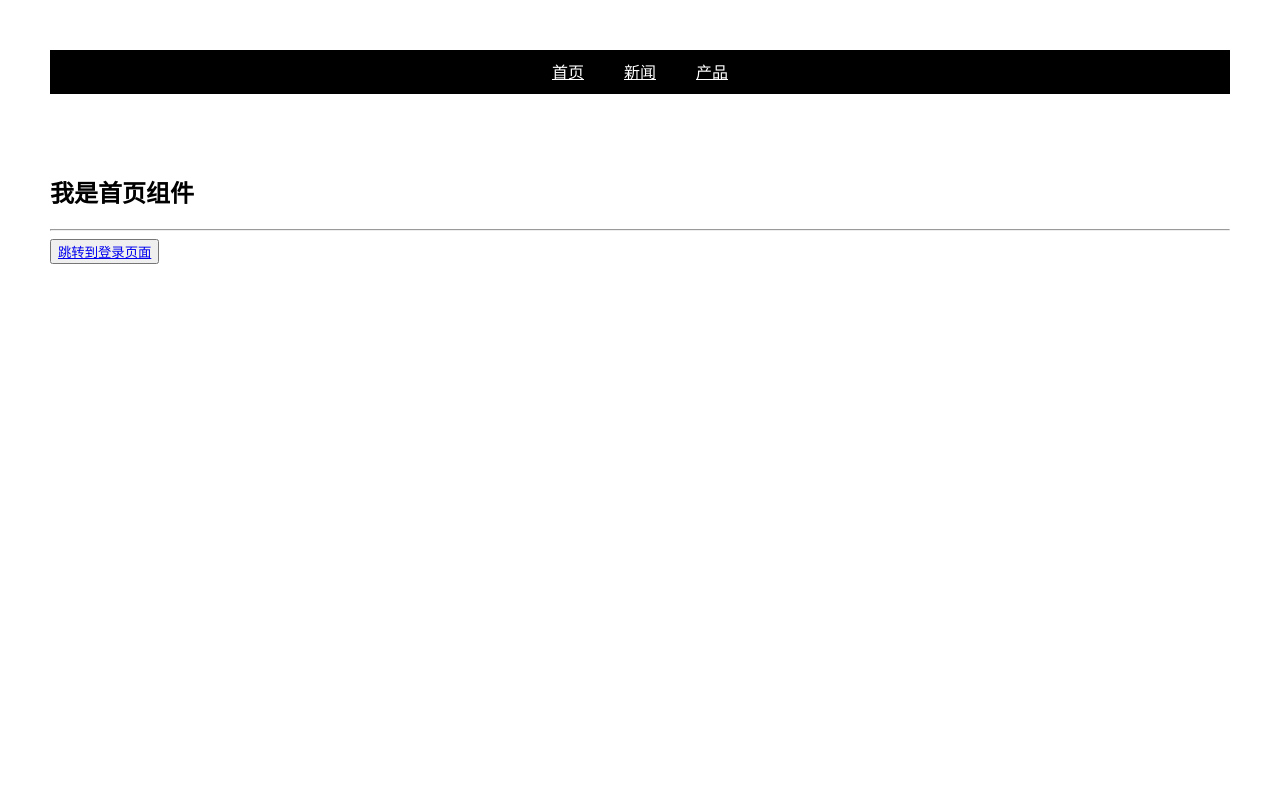
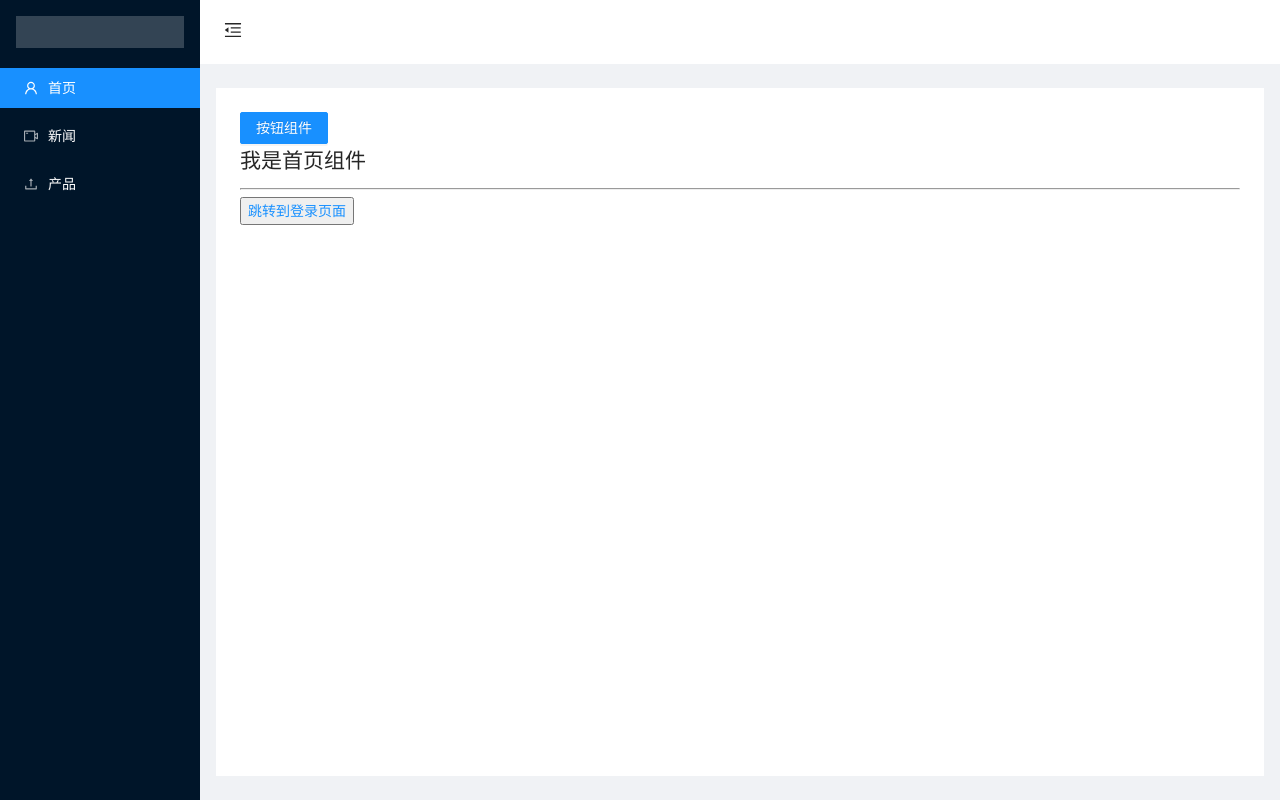
Before and after one commit to kdyzm/react-lesson, a React (Create React App) app: page / in a window 1280 px wide. Built offline with nearby package versions, Linux system fonts and the light colour scheme.

Commit message:
使用antd，遗留bug：导航栏不响应

```diff
--- a/package.json
+++ b/package.json
@@ -6,6 +6,7 @@
     "@testing-library/jest-dom": "^4.2.4",
     "@testing-library/react": "^9.3.2",
     "@testing-library/user-event": "^7.1.2",
+    "antd": "^4.0.3",
     "axios": "^0.19.2",
     "react": "^16.12.0",
     "react-dom": "^16.12.0",
--- a/src/App.js
+++ b/src/App.js
@@ -1,4 +1,4 @@
-import React from 'react';
+import React, { Component } from 'react';
 // import logo from './assets/images/logo.svg';
 // import './assets/css/App.css';
 
@@ -6,20 +6,66 @@
 import './assets/css/index.css';
 import './assets/css/Common.css';
 import routes from './config/routes';
+import { Layout, Menu } from 'antd';
+import {
+  MenuUnfoldOutlined,
+  MenuFoldOutlined,
+  UserOutlined,
+  VideoCameraOutlined,
+  UploadOutlined,
+} from '@ant-design/icons';
 
-function App() {
+const { Header, Sider, Content } = Layout;
+
+
+class App extends Component {
+  state = {
+    collapsed: false,
+  };
+
+  toggle = () => {
+    this.setState({
+      collapsed: !this.state.collapsed,
+    });
+  };
+
+  render(){
     return (
       <Router>
-      <div>
-        <header className="title">
-          <Link to="/">首页</Link>
-          <Link to="/news">新闻</Link>
-          <Link to="/product">产品</Link>
-        </header>
-
-        <br/>
-        <br/>
-        <br/>
+        <div className="app">
+      <Layout>
+        <Sider trigger={null} collapsible collapsed={this.state.collapsed}>
+          <div className="logo" />
+          <Menu theme="dark" mode="inline" defaultSelectedKeys={['1']}>
+            <Menu.Item key="1">
+              <UserOutlined />
+              <span><Link to="/">首页</Link></span>
+            </Menu.Item>
+            <Menu.Item key="2">
+              <VideoCameraOutlined />
+              <span><Link to="/news">新闻</Link></span>
+            </Menu.Item>
+            <Menu.Item key="3">
+              <UploadOutlined />
+              <span><Link to="/product">产品</Link></span>
+            </Menu.Item>
+          </Menu>
+        </Sider>
+        <Layout className="site-layout">
+          <Header className="site-layout-background" style={{ padding: 0 }}>
+            {React.createElement(this.state.collapsed ? MenuUnfoldOutlined : MenuFoldOutlined, {
+              className: 'trigger',
+              onClick: this.toggle,
+            })}
+          </Header>
+          <Content
+            className="site-layout-background"
+            style={{
+              margin: '24px 16px',
+              padding: 24,
+              minHeight: 280,
+            }}
+          >
             {
             routes.map((route,key)=>{
               if(route.exact){
@@ -43,9 +89,14 @@
               }
             })
           }
+          </Content>
+        </Layout>
+      </Layout>
       </div>
       </Router>
     );
   }
 
+}
+
 export default App;
--- a/src/assets/css/Common.css
+++ b/src/assets/css/Common.css
@@ -1,6 +1,5 @@
-body{
-    padding: 50px;
-}
+
+@import '~antd/dist/antd.css';
 
 .content{
     width: 100%;
--- a/src/assets/css/index.css
+++ b/src/assets/css/index.css
@@ -1,33 +1,32 @@
-body {
-  margin: 0;
-  font-family: -apple-system, BlinkMacSystemFont, 'Segoe UI', 'Roboto', 'Oxygen',
-    'Ubuntu', 'Cantarell', 'Fira Sans', 'Droid Sans', 'Helvetica Neue',
-    sans-serif;
-  -webkit-font-smoothing: antialiased;
-  -moz-osx-font-smoothing: grayscale;
+
+
+
+.app .trigger {
+  font-size: 18px;
+  line-height: 64px;
+  padding: 0 24px;
+  cursor: pointer;
+  transition: color 0.3s;
 }
 
-code {
-  font-family: source-code-pro, Menlo, Monaco, Consolas, 'Courier New',
-    monospace;
+.app .trigger:hover {
+  color: #1890ff;
 }
 
-.title{
-
-  height: 44px;
-
-  line-height: 44px;
-
-  text-align: center;
-
-  background: #000;
-
-  color:#fff;
+.app .logo {
+  height: 32px;
+  background: rgba(255, 255, 255, 0.2);
+  margin: 16px;
 }
 
-.title a{
+.site-layout .site-layout-background {
+  background: #fff;
+}
 
+.app .ant-menu-item a{
   color: #fff;
+}
 
-  padding:0px 20px;
+.app .ant-layout{
+  height: 800px;
 }
--- a/src/components/router-demo/Home.js
+++ b/src/components/router-demo/Home.js
@@ -1,5 +1,6 @@
 import React, { Component } from 'react';
 import { Link } from 'react-router-dom';
+import {Button} from 'antd';
 
 class Home extends Component {
     constructor(props) {
@@ -11,6 +12,7 @@
     render() {
         return (
             <div>
+                <Button type="primary">按钮组件</Button>
                 <h2>{this.state.title}</h2>
                 <hr/>
                 <button><Link to="/login">跳转到登录页面</Link></button>
```
Lines whose indentation alone changed are shown as unchanged.
